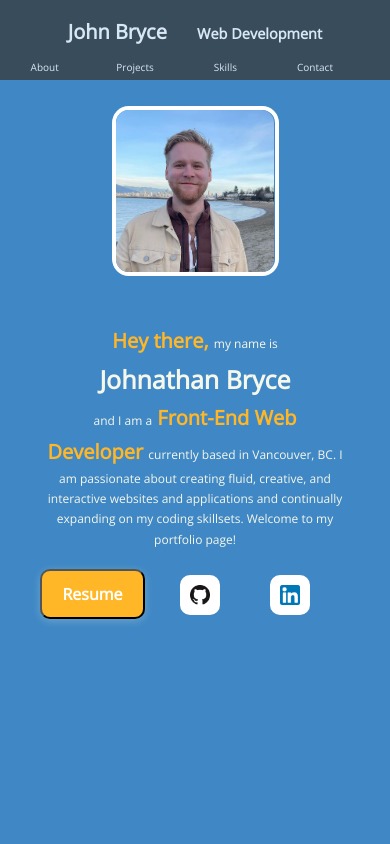
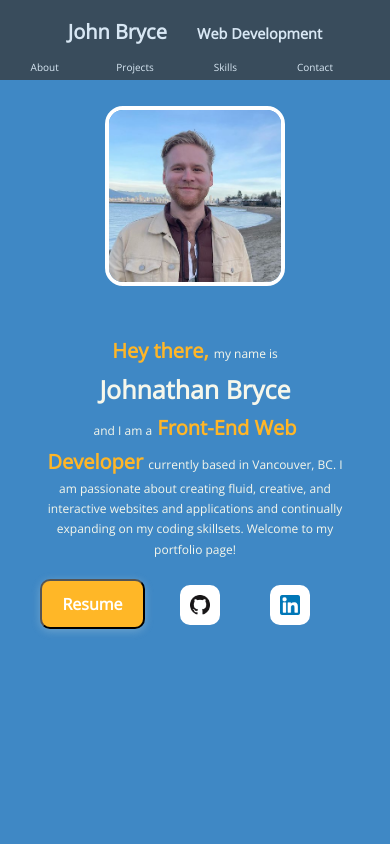
Before and after one commit to johnathanbryce/jbryce-portfolio, a React (Create React App) app: page / in a window 390 px wide. Shown: the top 844 px of the page. Built offline with nearby package versions, Linux system fonts and the light colour scheme.

Commit message:
fixed bio img sml screen

```diff
--- a/src/components/Layout/About.module.css
+++ b/src/components/Layout/About.module.css
@@ -171,8 +171,8 @@ a {
 
   .about__bio__img {
     margin-top: 1rem;
-    height: 17rem;
-    width: 100%;
+    height: 18rem;
+    width: 18rem;
   }
 
   .scrolldown {
```
